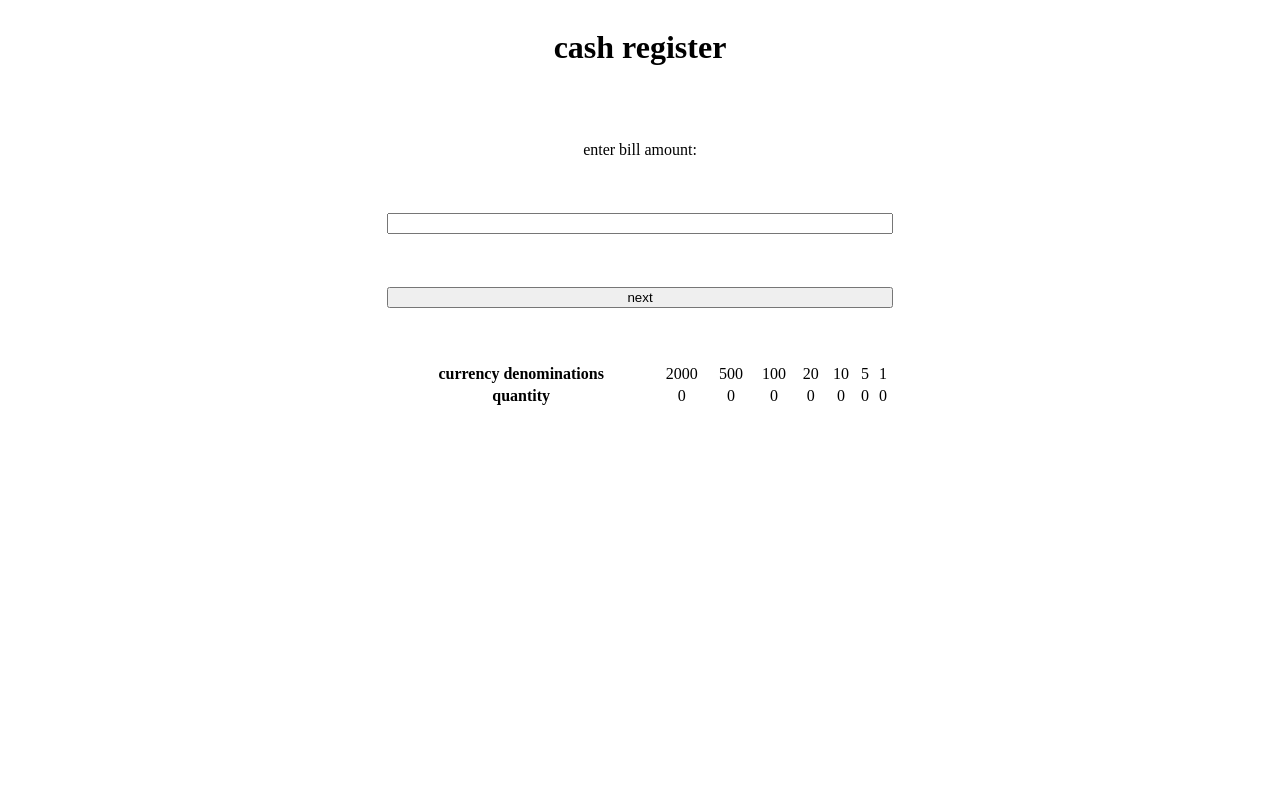
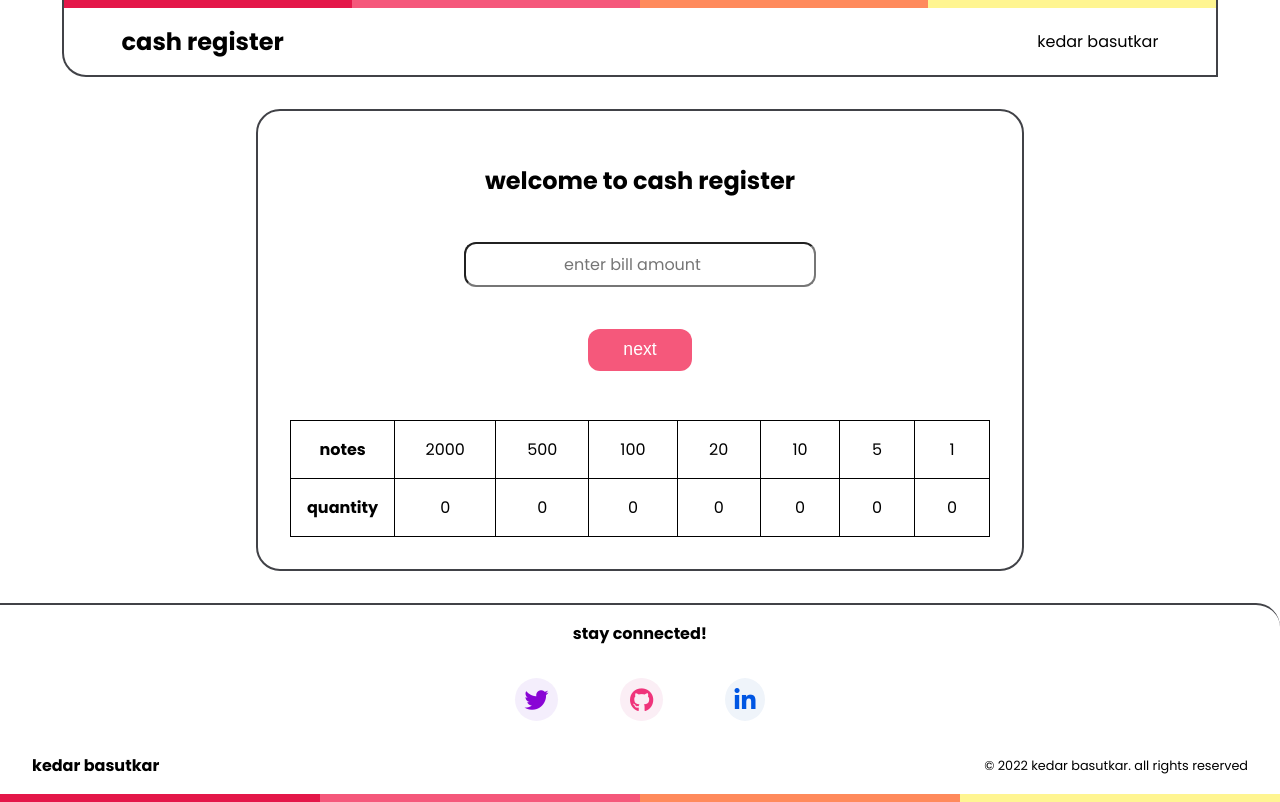
Before and after one commit to kedaroo/cash-register, a plain HTML site: page index.html in a window 1280 px wide. Drawn offline with Linux system fonts and the light colour scheme.

Commit message:
style: header, footer, app, favicon

```diff
--- a/app.js
+++ b/app.js
@@ -8,8 +8,9 @@ const denominationQuantity = document.querySelectorAll(".denomination-quantity")
 
 const denominations = [2000, 500, 100, 20, 10, 5, 1];
 
-function showErrorMsg(msg) {
+function showErrorMsg(msg, color="red") {
     errorMsg.style.display = "block";
+    errorMsg.style.color = color;
     errorMsg.innerText = msg;
 }
 
@@ -18,7 +19,7 @@ function calculateChange() {
     var changeAmount = tenderedCash.value - billAmount.value;
     if (billAmount.value > 0) {
         if (tenderedCash.value == billAmount.value) {
-            showErrorMsg("no change required");
+            showErrorMsg("no change required", "#2a9df4");
         }
         if (tenderedCash.value >= billAmount.value) {
             for (let i = 0; i < denominations.length; i++) {
@@ -36,7 +37,13 @@ function calculateChange() {
 }
 
 function showNextSection() {
-    divTenderedCashInput.style.display = "block";
+    if (billAmount.value) {
+        errorMsg.style.display = "none";
+        btnNext.style.display = "none";
+        divTenderedCashInput.style.display = "flex";
+    } else {
+        showErrorMsg("please enter bill amount!");
+    }
 }
 
 btnNext.addEventListener("click", showNextSection);
--- a/index.html
+++ b/index.html
@@ -4,25 +4,44 @@
     <meta charset="UTF-8">
     <meta http-equiv="X-UA-Compatible" content="IE=edge">
     <meta name="viewport" content="width=device-width, initial-scale=1.0">
+    <link rel="apple-touch-icon" sizes="180x180" href="./assets/favicon/apple-touch-icon.png">
+    <link rel="icon" type="image/png" sizes="32x32" href="./assets/favicon/favicon-32x32.png">
+    <link rel="icon" type="image/png" sizes="16x16" href="./assets/favicon/favicon-16x16.png">
+    <link rel="manifest" href="./assets/favicon/site.webmanifest">
     <link href="styles.css" rel="stylesheet">
     <title>cash register</title>
 </head>
 <body>
-    <div class="container">
-        <h1>cash register</h1>
-        <label for="bill-amount">enter bill amount:</label>
-        <input type="number" id="bill-amount" type="number">
+    <header>
+        <table>
+            <tr>
+                <td class="color1"></td>
+                <td class="color2"></td>
+                <td class="color3"></td>
+                <td class="color4"></td>
+            </tr>
+        </table>
+        <div class="container-header">
+            <h1>cash register</h1>
+            <a href="https://kedar-basutkar.netlify.app/">kedar basutkar</a>
+        </div>
+    </header>
+
+
+    <div class="app-container">
+        <h2>welcome to cash register</h2>
+        <input type="number" id="bill-amount" type="number" placeholder="enter bill amount">
         <button id="btn-next">next</button>
         <div id="div-tendered-cash-input">
-            <label for="tendered-cash">enter cash tendered:</label>
-            <input type="number" id="tendered-cash" type="number">
+            <input type="number" id="tendered-cash" type="number" placeholder="enter cash tendered">
             <button id="btn-result">show result</button>
-            <p id="error-msg"></p>
         </div>
 
-        <table>
+        <p id="error-msg"></p>
+
+        <table class="table-output">
             <tr>
-                <th>currency denominations</th>
+                <th>notes</th>
                 <td>2000</td>
                 <td>500</td>
                 <td>100</td>
@@ -43,6 +62,42 @@
             </tr>
         </table>
     </div>
+    <footer>
+        <div class="container-footer">
+            <p class="text-center">stay connected!</p>
+            <ul class="socials-list">
+                <li class="socials-list-item">
+                    <a href="https://twitter.com/BasutkarKedar" target="_blank">
+                        <i class="fa-brands fa-twitter social-icon"></i>
+                    </a>
+                </li>
+                <li class="socials-list-item">
+                    <a href="https://github.com/kedaroo" target="_blank">
+                        <i class="fa-brands fa-github social-icon"></i>
+                    </a>
+                </li>
+                <li class="socials-list-item">
+                    <a href="https://www.linkedin.com/in/kedar-basutkar-67b30a216/" target="_blank">
+                        <i class="fa-brands fa-linkedin-in social-icon"></i>
+                    </a>
+                </li>
+            </ul>
+            <div class="footer-list">
+                <p class="footer-name">
+                    <a href="https://kedar-basutkar.netlify.app/">kedar basutkar</a>
+                </p>
+                <p class="copyright-text">© 2022 kedar basutkar. all rights reserved</p>
+            </div>
+            <table>
+                <tr>
+                    <td class="color1"></td>
+                    <td class="color2"></td>
+                    <td class="color3"></td>
+                    <td class="color4"></td>
+                </tr>
+            </table>
+        </div>
+    </footer>
     <script src="app.js" type="text/javascript"></script>
 </body>
 </html>
--- a/styles.css
+++ b/styles.css
@@ -1,17 +1,227 @@
-.container {
-    display: flex;
-    flex-direction: column;
-    width: 40%;
+@import url('https://fonts.googleapis.com/css2?family=Poppins:wght@400;700&display=swap');
+@import url('https://cdnjs.cloudflare.com/ajax/libs/font-awesome/6.0.0/css/all.min.css');
+
+:root {
+    --border-color: rgb(255, 255, 255);
+}
+
+/* typography */
+body {
+    font-family: 'Poppins', sans-serif;
+    margin: 0;
+}
+
+h1 {
+    font-size: 1.5rem;
+}
+
+a {
+    text-decoration: none;
+    color: black;
+}
+
+header {
+    border-bottom: 2px solid #414247;
+    border-left: 2px solid #414247;
+    border-right: 2px solid #414247;
+    border-bottom-left-radius: 24px;
+    width: 90%;
+    max-width: 1200px;
     margin: 0 auto;
-    height: 50vh;
-    justify-content: space-between;
     text-align: center;
 }
 
-p {
+/* layout */
+
+/* color-bar */
+table {
+    border-collapse: collapse;
+}
+td {
+    width: 25vw;
+    height: 8px;
+    padding: 0px;
+}
+.color1 {
+    background-color: #e41749;
+}
+.color2 {
+    background-color: #f5587b;
+}
+.color3 {
+    background-color: #ff8a5c;
+}
+.color4 {
+    background-color: #fff591;
+}
+
+.container-header {
+    display: flex;
+    justify-content: space-between;
+    align-items: center;
+    width: 90%;
+    margin: 0 auto;
+}
+
+/* app */
+.app-container {
+    display: flex;
+    flex-direction: column;
+    align-items: center;
+    width: 80%;
+    margin: 2em auto;
+    border-radius: 24px;
+    max-width: 700px;
+    padding: 2em;
+    text-align: center;
+    border: 2px solid #414247;
+}
+
+input,
+#tendered-cash {
+    text-align: center;
+    max-width: 300px;
+    width: 60vw;
+    padding: 0.5em 1.5em;
+    margin: 1.5em;
+    font-size: 1rem;
+    font-family: 'Poppins', sans-serif;
+    border-radius: 12px;
+}
+
+button {
+    font-size: 1.1rem;
+    padding: 0.6em 2em;
+    margin: 1em;
+    background-color: #f5587b;
+    border: none;
+    color: white;
+    border-radius: 12px;
+    cursor: pointer;
+}
+
+button:hover,
+button:focus {
+    background-color: #e2234c;
+}
+
+.table-output {
+    /* text-align: center; */
+    border-collapse: collapse;
+}
+
+.table-output  th {
+    border: 1px solid black;
+    padding: 1em;
+}
+
+.table-output  td {
+    text-align: center;
+    padding: 1em;
+    border: 1px solid black;
+}
+
+/* footer */
+
+.container-footer {
+    display: flex;
+    flex-direction: column;
+    align-items: center;
+    border-top: 2px solid #414247;
+    border-top-right-radius: 24px;
+    max-height: 100px;
+}
+
+.text-center {
+    text-align: center;
+    font-weight: 700;
+}
+
+.socials-list {
+    display: flex;
+    list-style: none;
+    padding: 0;
+    width: 80%;
+    max-width: 250px;
+    justify-content: space-between;
+}
+
+.social-icon {
+    font-size: 1.5rem;
+    padding: 0.4em;
+    border-radius: 50%;
+}
+
+.fa-github {
+    color: #ef347b;
+    background-color: #fbeef5;
+}
+
+.fa-linkedin-in {
+    color: #0056e3;
+    background-color: #eff4fa;
+}
+
+.fa-twitter {
+    color: #8905d5;
+    background-color: #f4eefc;
+}
+
+.footer-list {
+    display: flex;
+    justify-content: space-between;
+    width: 95%;
+    align-items: center;
+    text-align: center;
+}
+
+.footer-nav-list  {
+    display: flex;
+    list-style: none;
+    padding: 0;
+    border: 1px solid gray;
+    justify-content: space-between;
+    width: 350px;
+}
+
+.footer-nav-link {
+    text-decoration: none;
     color: black;
+}
+
+.footer-name {
+    font-weight: 700;
+}
+
+.copyright-text {
+    font-size: 0.8rem;
+}
+
+@media (max-width: 820px) {
+
+    .container-header {
+        flex-direction: column;
+    }
+
+    .footer-list {
+        flex-direction: column;
+    }
+
+    .table-output tr {
+        display: block;
+        float: left;
+    }
+    .table-output th, .table-output td {
+        display: block;
+    }
 }
 
 #div-tendered-cash-input {
     display: none;
+    flex-direction: column;
+    align-items: center;
 }
+
+#error-msg {
+    color: red;
+}
```
Also changed, not shown: assets/favicon/android-chrome-192x192.png (added), assets/favicon/android-chrome-512x512.png (added), assets/favicon/apple-touch-icon.png (added), assets/favicon/favicon-16x16.png (added), assets/favicon/favicon-32x32.png (added), assets/favicon/favicon.ico (added), assets/favicon/site.webmanifest (added).
